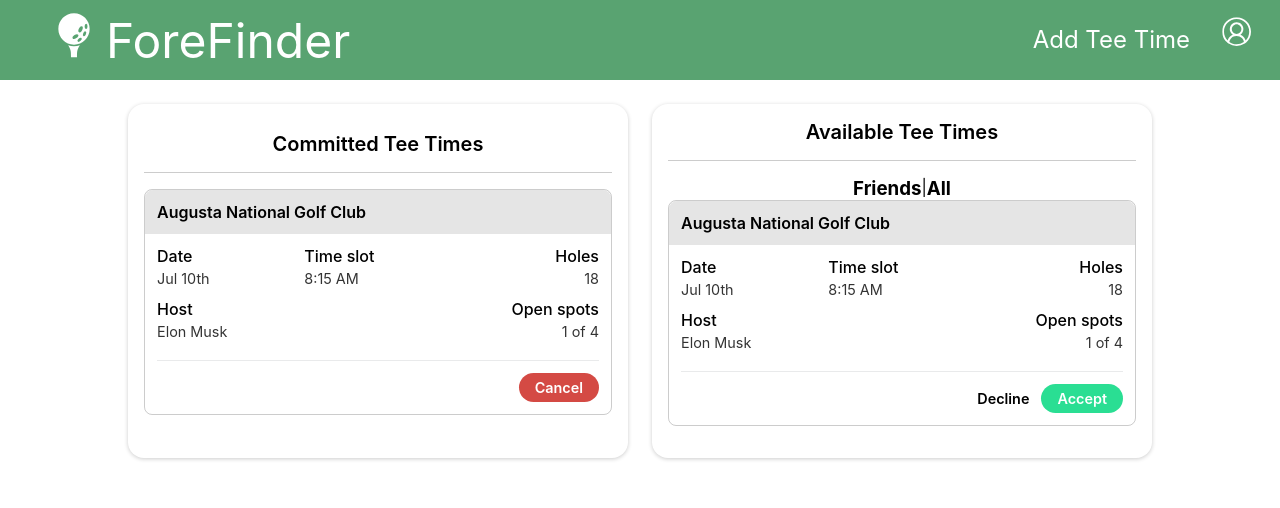
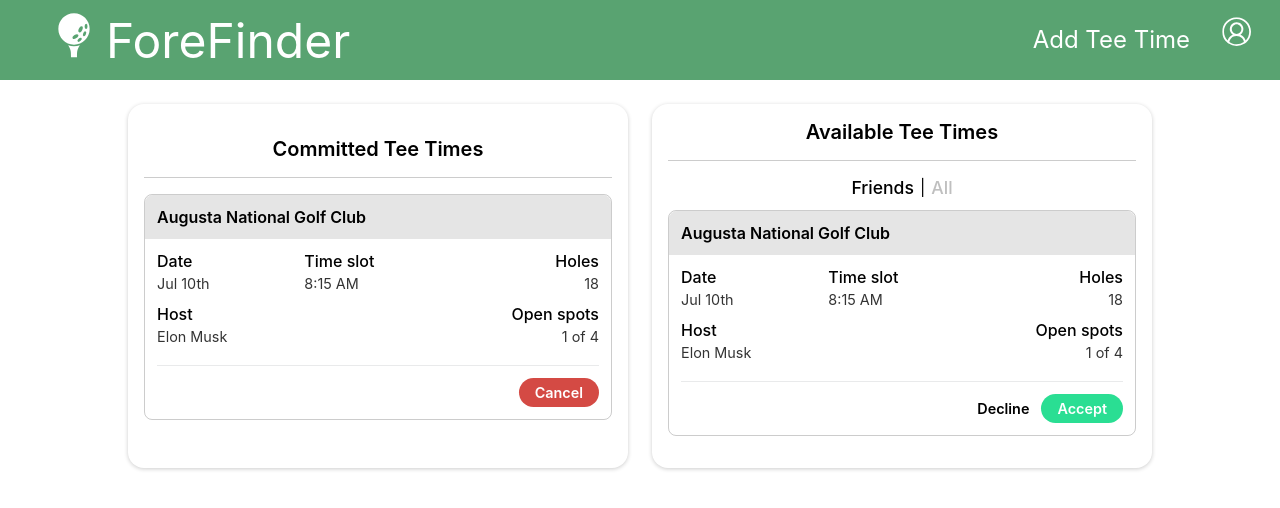
Before and after one commit to foreFinder/fore-finder-fe, a React (Create React App) app: page / in a window 1280 px wide. Shown: the top 508 px of the page. Built offline with nearby package versions, Linux system fonts and the light colour scheme.

Commit message:
Add initial styling/positioning for type selector

```diff
--- a/src/components/TeeTimeContainer/TeeTimeContainer.js
+++ b/src/components/TeeTimeContainer/TeeTimeContainer.js
@@ -33,6 +33,21 @@ const ContainerTitle = styled.h2`
 
 const TypeSelector = styled.span`
   display: flex;
+  margin-bottom: 12px;
+
+  h3 {
+    font-size: 1.1em;
+    font-weight: 500;
+  }
+
+  h3:nth-child(1) {
+    margin-right: 6px;
+  }
+
+  h3:nth-child(2) {
+    margin-left: 6px;
+    color: rgba(0, 0, 0, .25)
+  }
 `
 
 const TeeTimeContainer = ({ title }) => {
```
